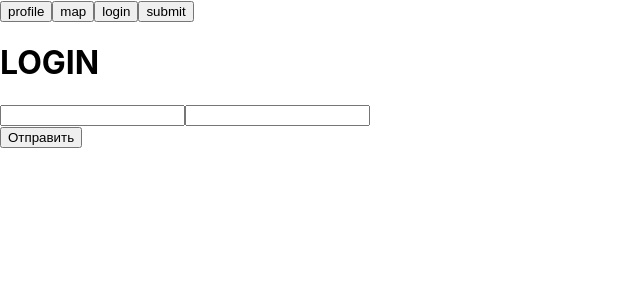
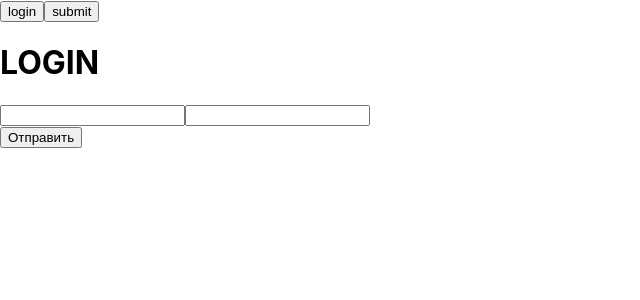
Before and after one commit to microlabig/loft-taxi, a React (Create React App) app: page /register in a window 1280 px wide. Shown: the top 300 px of the page, without its empty margins (0-640 px from the left). Built offline with nearby package versions, Linux system fonts and the light colour scheme.

Commit message:
создал глобальный контекст login-context

```diff
--- a/src/App.js
+++ b/src/App.js
@@ -9,32 +9,46 @@ import Map from './pages/map';
 import Login from './pages/login';
 import RegisterForm from './pages/register';
 
+import { LoginContext, login, logout } from './api/login-context';
+//const { Provider, Consumer } = React.createContext();
+
 // список страниц
 const PAGES = {
   profile: () => <Profile />,
   map: () => <Map />,
-  login: setPage => <Login setPage={setPage}/>,
-  submit: setPage => <RegisterForm setPage={setPage}/>
+  login: setPage => <Login setPage={setPage} />,
+  submit: setPage => <RegisterForm setPage={setPage} />
 };
 
+// --------------
 // root-компонент
+// --------------
 function App() {
+  // const context = useContext(LoginContext);
+  // console.log(context);
+
   //стейт root-компонента
   const [page, setPage] = useState('login');
+  // const [isLoggedIn, setIsLoggedIn] = useState(context.isLoggedIn);
 
   // ф-ия для изменения поля page стейта
   const checkPage = (data) => setPage(data);
 
   return (
-    <div className="App">
-      <Header pagesList={Object.keys(PAGES)} checkPage={checkPage}/>
-      {PAGES[page](setPage)}
-    </div>
+    <LoginContext.Provider value={{ login, logout, isLoggedIn: false }}>
+      <div className="App">
+        <Header
+          pagesList={Object.keys(PAGES)}
+          checkPage={checkPage}
+          loginPagesList={['profile', 'map']}
+        />
+        {PAGES[page](setPage)}
+      </div>
+    </LoginContext.Provider>
   );
 }
 
 export default App;
-
 
 /*
 import InputLazy from './components/input-lazy';
--- /dev/null
+++ b/src/api/login-context.js
@@ -0,0 +1,18 @@
+import React from 'react';
+
+export function login(email, password) {
+    return true;
+};
+
+export function logout() {
+    return false;
+};
+
+// контекст для авторизации
+export const LoginContext = React.createContext({
+     login: (email, password) => {},
+     logout: () => {},
+     isLoggedIn: false
+});
+
+//export default React.createContext({ login, logout, isLoggedIn: false });
--- a/src/components/header/index.jsx
+++ b/src/components/header/index.jsx
@@ -1,25 +1,60 @@
 import React, { Component } from 'react';
 import MenuButton from './../menu-buttons';
+import PropTypes from 'prop-types';
+
+import { LoginContext } from '../../api/login-context';
 
 export default class Header extends Component {
+    // значения props по-умолчанию (заглушки)
+    static defaultProps = {
+        checkPage: () => { },
+        pagesList: [],
+        loginPagesList: []
+    }
+
+    // проверка на принимаемый тип данных из props
+    static propTypes = {
+        checkPage: PropTypes.func,
+        pagesList: PropTypes.array,
+        loginPagesList: PropTypes.array
+    }
+
+    static contextType = LoginContext;
 
     handleClick = (e) => this.props.checkPage(e.target.name);
 
-    getButtons = () => {
-        return this.props.pagesList.map( (page, index) => {
-            return <MenuButton
+    getButtons = (isLoggedIn) => {
+        return this.props.pagesList.map((page, index) => {
+            const menuButtonTemplate = (
+                <MenuButton
                     onClick={(e) => this.handleClick(e)}
                     page={page}
                     key={index}
                 />
+            );
+
+            if (this.props.loginPagesList.includes(page)) { // если в списке страниц, зависящих от авторизации, есть название текущей страницы
+                if (isLoggedIn) { // и если пользователь авторизовался
+                    return menuButtonTemplate;
+                }
+
+                return null;
+            }
+
+            return menuButtonTemplate;
         });
     }
 
     render() {
         return (
+            <LoginContext.Consumer>
+                {({ isLoggedIn }) => (
                     <header>
-                {this.getButtons()}
+                        {this.getButtons(isLoggedIn)}
+                        <p>{isLoggedIn}</p>
                     </header>
+                )}
+            </LoginContext.Consumer>
         );
     }
 }
--- a/src/components/input-lazy/index.jsx
+++ b/src/components/input-lazy/index.jsx
@@ -6,7 +6,7 @@ import React, { Component } from 'react';
 import PropTypes from 'prop-types';
 
 export default class Profile extends Component {
-    // значения по умолчанию
+    // значения props по-умолчанию (заглушки)
     static defaultProps = {
         onChange: function(e) {}, // заглушка (т.е. если в props не передаем - то undefined)
         nativeProps: {} // заглушка
--- a/src/components/menu-buttons/index.jsx
+++ b/src/components/menu-buttons/index.jsx
@@ -1,4 +1,5 @@
 import React from 'react';
+import PropTypes from 'prop-types';
 
 const MenuButton = ({ page, onClick }) => {
     return (
@@ -12,4 +13,16 @@ const MenuButton = ({ page, onClick }) => {
     );
 }
 
+// значения props по-умолчанию (заглушки)
+MenuButton.defaultProps = {
+    onClick: () => {},
+    page: ""
+}
+
+// проверка на принимаемый тип данных из props
+MenuButton.propTypes = {
+    onClick: PropTypes.func,
+    page: PropTypes.string
+}
+
 export default MenuButton;
--- a/src/pages/login/index.jsx
+++ b/src/pages/login/index.jsx
@@ -1,31 +1,67 @@
-import React, { Component } from 'react';
+import React, { Component } from "react";
+import PropTypes from "prop-types";
+
+import { LoginContext } from "../../api/login-context";
 
 export default class Login extends Component {
-    submitData = e => {
+    // значения props по-умолчанию (заглушки)
+    static defaultProps = {
+        setPage: () => { }
+    };
+
+    // проверка на принимаемый тип данных из props
+    static propTypes = {
+        setPage: PropTypes.func
+    };
+
+    static contextType = LoginContext; // забираем контекст авторизации
+
+    submitData = (e, contextData = {}) => {
         e.preventDefault();
-        this.props.setPage('map');
+
+        contextData.isLoggedIn = contextData.login("", "");
+
+        if (contextData.isLoggedIn) {
+            this.props.setPage("map");
         }
 
+        console.log(LoginContext);
+        console.log(contextData.isLoggedIn);
+    };
+
     render() {
+        // console.log(LoginContext);
+        // console.log(this.context.isLoggedIn);
+
         return (
+            <LoginContext.Consumer>
+                {({ login, isLoggedIn }) => (
                     <>
                         <h1>LOGIN</h1>
                         <form name="formLogin">
                             <div>
                                 <label>
-                            <input type="text" name="name"/>
+                                    <input type="text" name="name" />
                                 </label>
                                 <label>
-                            <input type="password" name="password"/>
+                                    <input type="password" name="password" />
                                 </label>
                             </div>
                             <div>
                                 <label>
-                            <button type="submit" name="submit" onClick={this.submitData}>Отправить</button>
+                                    <button
+                                        type="submit"
+                                        name="submit"
+                                        onClick={e => this.submitData(e, { login, isLoggedIn })}
+                                    >
+                                        Отправить
+                                    </button>
                                 </label>
                             </div>
                         </form>
                     </>
+                )}
+            </LoginContext.Consumer>
         );
     }
 }
--- a/src/pages/map/index.jsx
+++ b/src/pages/map/index.jsx
@@ -1,7 +1,21 @@
 import React, { Component } from 'react';
+import { LoginContext } from '../../api/login-context';
 
 export default class Map extends Component {
+    // static contextType = LoginContext;
+
     render() {
-        return <h1>MAP</h1>
+        // console.log(LoginContext);
+        // console.log(this.context.isLoggedIn);
+
+        return (
+            <LoginContext.Consumer>
+                {({ isLoggedIn }) => (
+                    <>
+                        { isLoggedIn && <h1>MAP</h1>}
+                    </>
+                )}
+            </LoginContext.Consumer>
+        );
     }
 }
--- a/src/pages/profile/index.jsx
+++ b/src/pages/profile/index.jsx
@@ -1,7 +1,14 @@
 import React, { Component } from 'react';
+import { LoginContext } from '../../api/login-context';
 
 export default class Profile extends Component {
+    static contextType = LoginContext;
+
     render() {
-        return <h1>PROFILE</h1>
+        return (
+            <>
+                {this.context.isLoggedIn && <h1>PROFILE</h1>}
+            </>
+        );
     }
 }
--- a/src/pages/register/index.jsx
+++ b/src/pages/register/index.jsx
@@ -1,6 +1,17 @@
 import React, { Component } from 'react';
+import PropTypes from 'prop-types';
 
 export default class RegisterForm extends Component {
+    // значения props по-умолчанию (заглушки)
+    static defaultProps = {
+        setPage: () => {}
+    }
+
+    // проверка на принимаемый тип данных из props
+    static propTypes = {
+        setPage: PropTypes.func
+    }
+
     submitData = (e) => {
         e.preventDefault();
         this.props.setPage('map');
```
Lines whose indentation alone changed are shown as unchanged.
